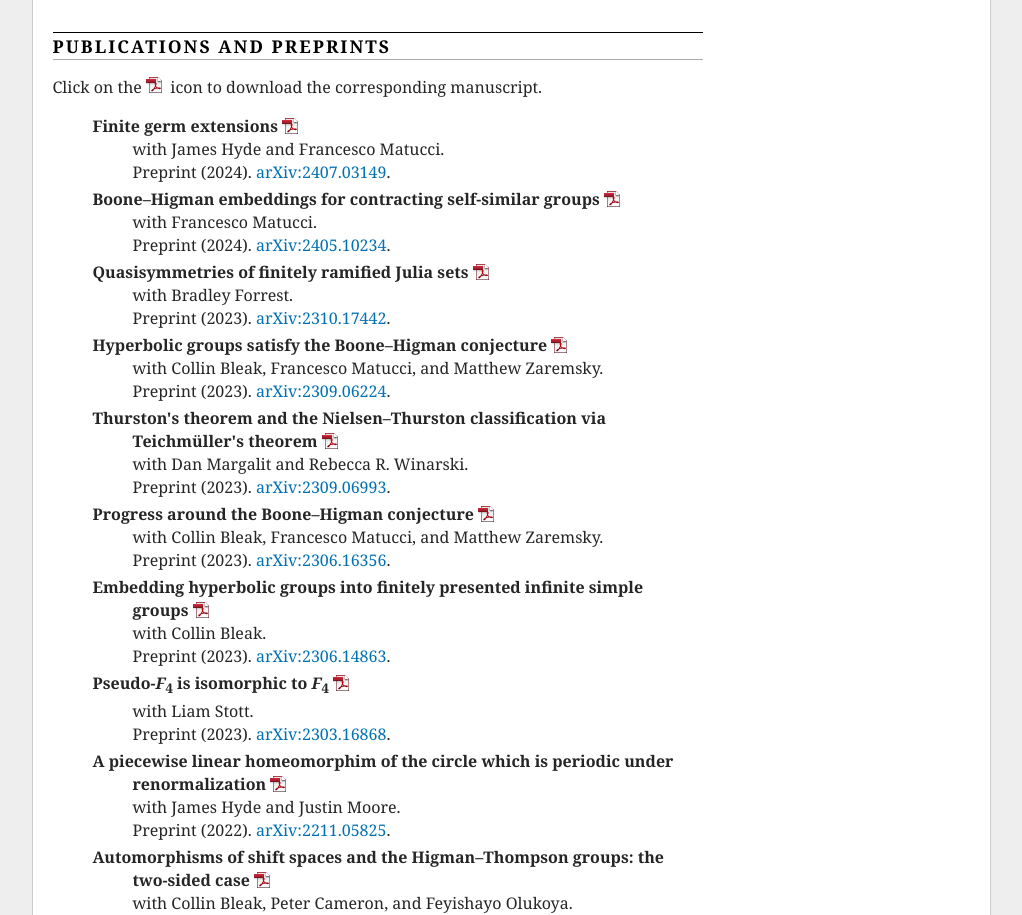
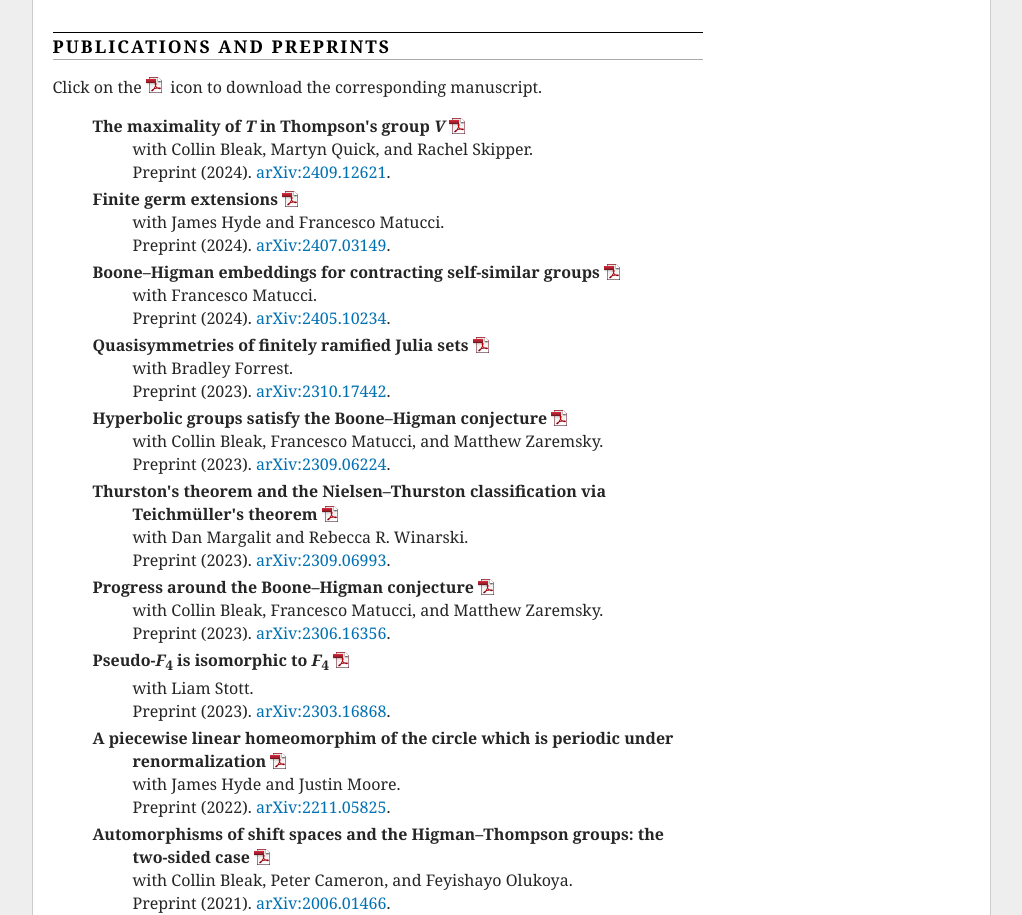
Before and after one commit to jimbelk/web, a plain HTML site: page CVMain.htm in a window 1280 px wide. Shown: the part 1307-2222 px from the top of the page, without its empty margins (129-1151 px from the left). Drawn offline with nearby package versions, Linux system fonts and the light colour scheme; some packages are replaced by stand-ins of ours.

Commit message:
Maximality of T

```diff
--- a/CVMain.htm
+++ b/CVMain.htm
@@ -210,6 +210,10 @@ Fall&nbsp;2008&nbsp;&ndash; Spring 2010</p>
 <dl>
 
 <dt></dt>
+<dd><b>The maximality of <i>T</i> in Thompson's group <i>V</i></b> <a href="https://arxiv.org/pdf/2409.12621" target="_blank"><img src="pdficon_small.png" style="vertical-align: -2px"/></a><br>with Collin Bleak, Martyn Quick, and Rachel Skipper.<br>Preprint (2024). <a href="https://arxiv.org/abs/2409.12621">arXiv:2409.12621</a>.</dd>
+
+
+<dt></dt>
 <dd><b>Finite germ extensions</b> <a href="https://arxiv.org/pdf/2407.03149" target="_blank"><img src="pdficon_small.png" style="vertical-align: -2px"/></a><br>with James Hyde and Francesco Matucci.<br>Preprint (2024). <a href="https://arxiv.org/abs/2407.03149">arXiv:2407.03149</a>.</dd>
 
 <dt></dt>
@@ -229,8 +233,8 @@ Fall&nbsp;2008&nbsp;&ndash; Spring 2010</p>
 <dd><b>Progress around the Boone&ndash;Higman conjecture</b> <a href="https://arxiv.org/pdf/2306.16356" target="_blank"><img src="pdficon_small.png" style="vertical-align: -2px"/></a><br>with Collin Bleak, Francesco Matucci, and Matthew Zaremsky.<br>Preprint (2023). <a href="https://arxiv.org/abs/2306.16356">arXiv:2306.16356</a>.</dd>
 
 
-<dt></dt>
-<dd><b>Embedding hyperbolic groups into finitely presented infinite simple groups</b> <a href="https://arxiv.org/pdf/2306.14863" target="_blank"><img src="pdficon_small.png" style="vertical-align: -2px"/></a><br>with Collin Bleak.<br>Preprint (2023). <a href="https://arxiv.org/abs/2306.14863">arXiv:2306.14863</a>.</dd>
+<!--<dt></dt>
+<dd><b>Embedding hyperbolic groups into finitely presented infinite simple groups</b> <a href="https://arxiv.org/pdf/2306.14863" target="_blank"><img src="pdficon_small.png" style="vertical-align: -2px"/></a><br>with Collin Bleak.<br>Preprint (2023). <a href="https://arxiv.org/abs/2306.14863">arXiv:2306.14863</a>.</dd>-->
 
 <dt></dt>
 <dd><b>Pseudo-<i>F</i><sub>4</sub> is isomorphic to <i>F</i><sub>4</sub></b> <a href="https://arxiv.org/pdf/2303.16868" target="_blank"><img src="pdficon_small.png" style="vertical-align: -2px"/></a><br>with Liam Stott.<br>Preprint (2023). <a href="https://arxiv.org/abs/2303.16868">arXiv:2303.16868</a>.</dd>
```
Also changed, not shown: 1 other file.
